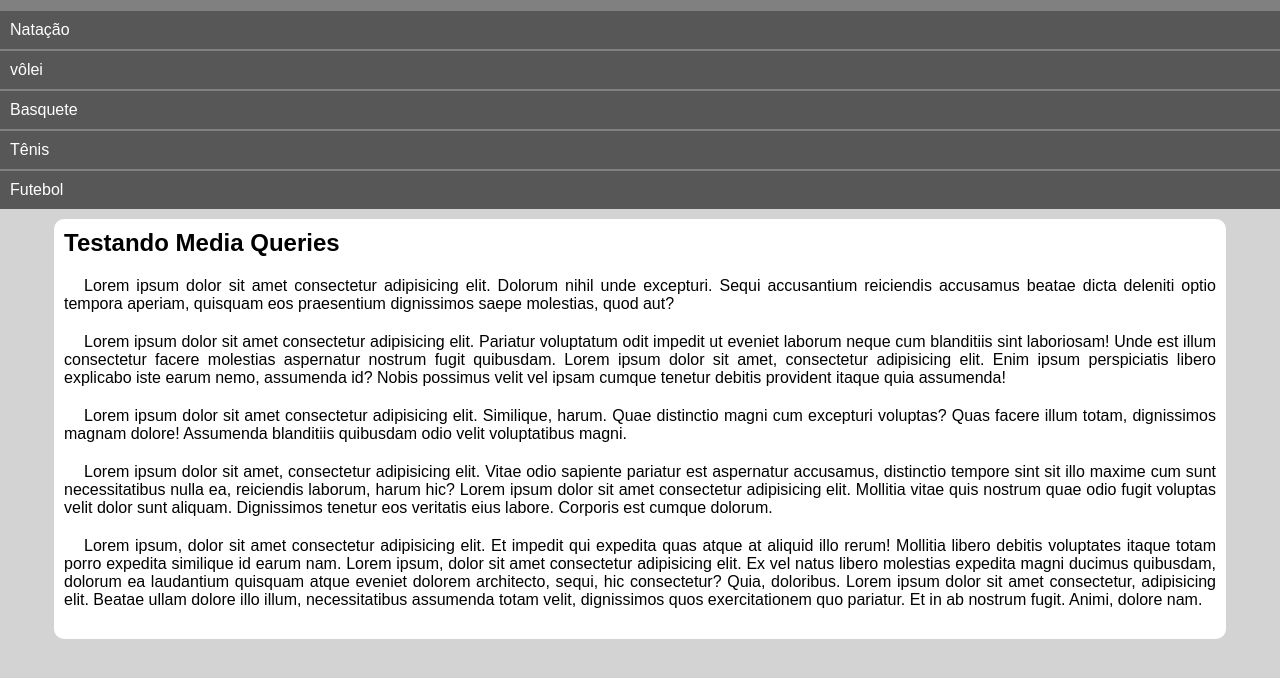
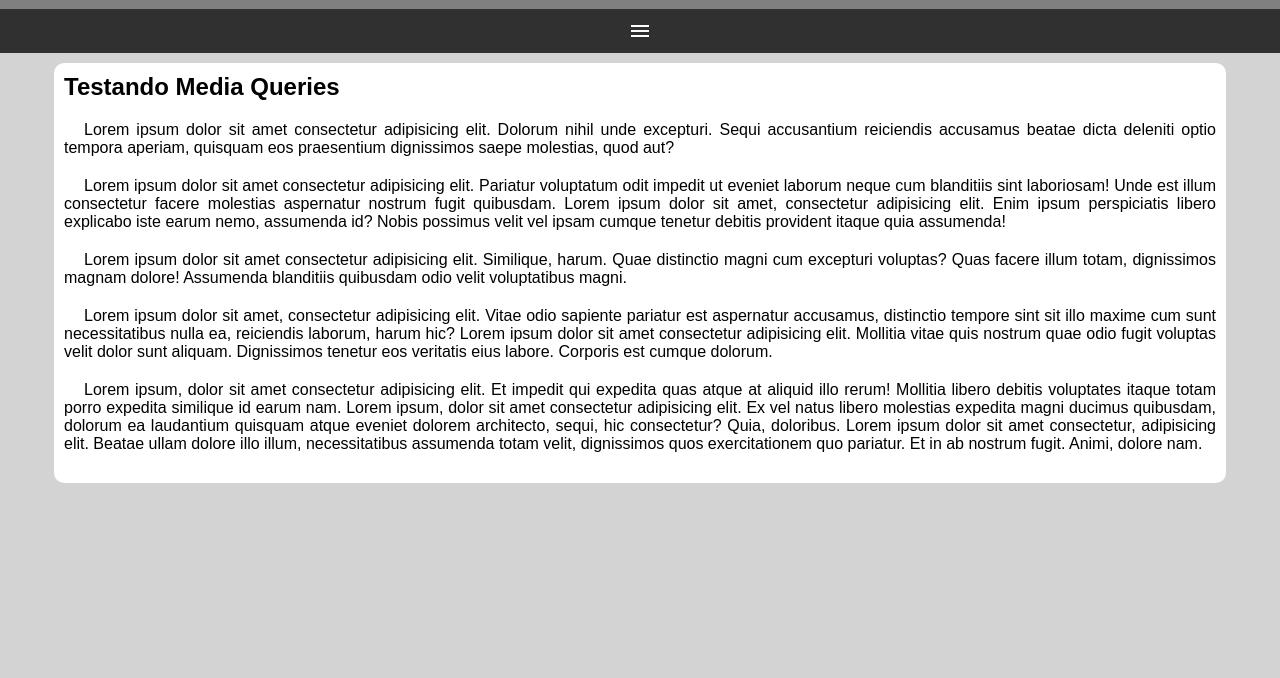
Before and after one commit to Leofernandesdev/html-css, a plain HTML site: page exercicios/ex026/mq005/index.html in a window 1280 px wide. Shown: the part 48-726 px from the top of the page. Drawn offline with Linux system fonts and the light colour scheme.

Commit message:
ex026 mq005

```diff
--- a/exercicios/ex026/mq005/estilos/style.css
+++ b/exercicios/ex026/mq005/estilos/style.css
@@ -18,8 +18,22 @@ header > h1{
     text-align: center;
 }
 
+i#burguer{
+    background-color: rgb(48, 48, 48);
+    color: white;
+    display: block;
+    text-align: center;
+    padding: 10px;
+    cursor: pointer;
+}
+
+i#burguer:hover{
+    background-color: white;
+    color: black;
+}
+
 menu{
-    display: block;
+    display: none;
 }
 
 menu > ul {
--- a/exercicios/ex026/mq005/index.html
+++ b/exercicios/ex026/mq005/index.html
@@ -5,13 +5,15 @@
     <meta charset="UTF-8">
     <meta name="viewport" content="width=device-width, initial-scale=1.0">
     <title>Media Query</title>
+    <link href="https://fonts.googleapis.com/icon?family=Material+Icons" rel="stylesheet">
     <link rel="stylesheet" href="estilos/style.css">
 </head>
 
 <body>
     <header>
         <h1>Meu site</h1>
-        <menu>
+        <i id="burguer" class="material-icons" onclick="clickMenu()">menu</i>
+        <menu id="itens">
             <ul>
                 <li><a href="#">Natação</a></li>
                 <li><a href="#">vôlei</a></li>
@@ -59,6 +61,17 @@
 
         </article>
     </main>
+    <script>
+        function clickMenu() {
+            if (itens.style.display == 'block') {
+                itens.style.display = 'none'
+            } else {
+                itens.style.display = 'block'
+            }
+        }
+
+
+    </script>
 </body>
 
 </html>
```
